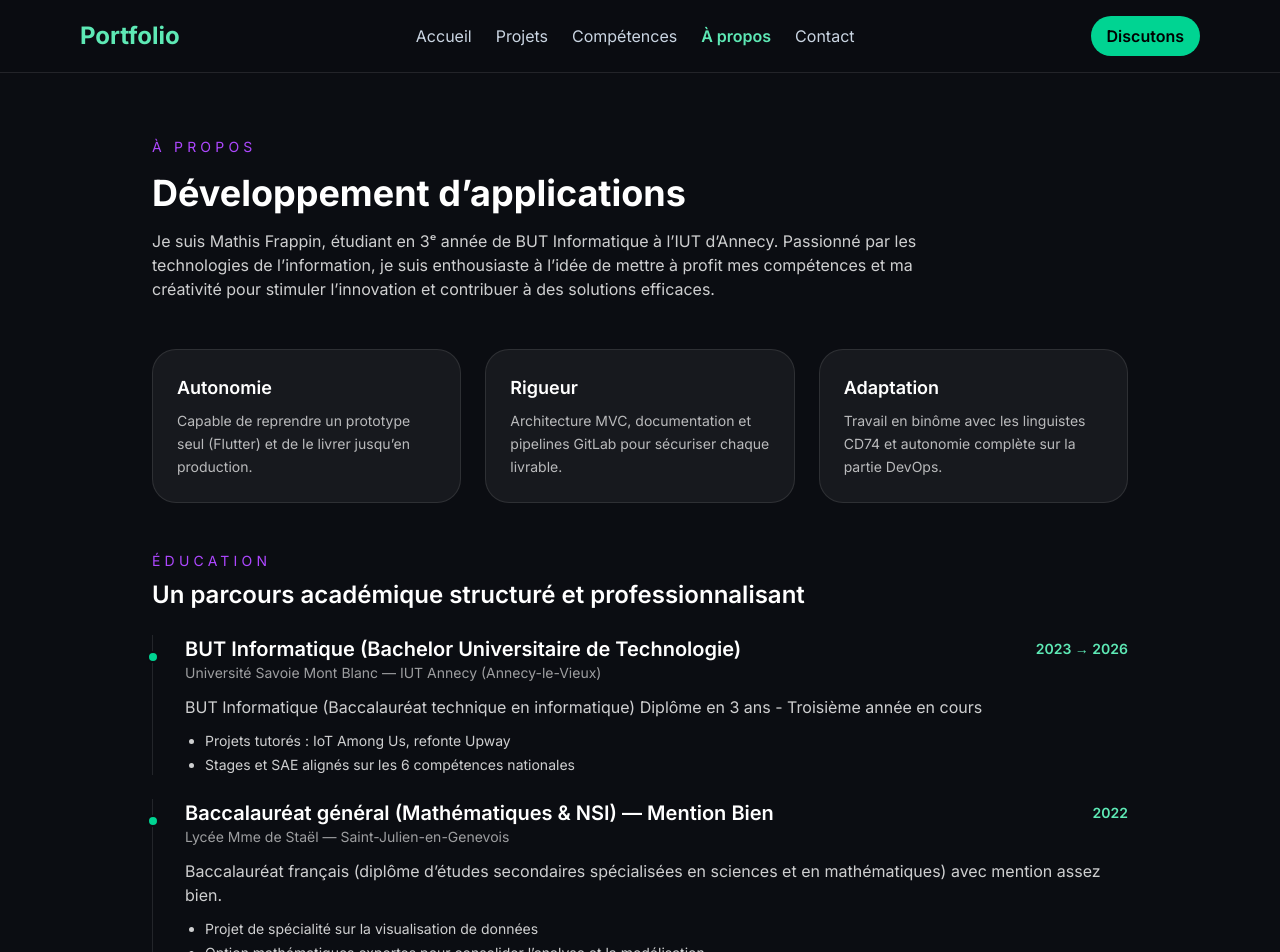
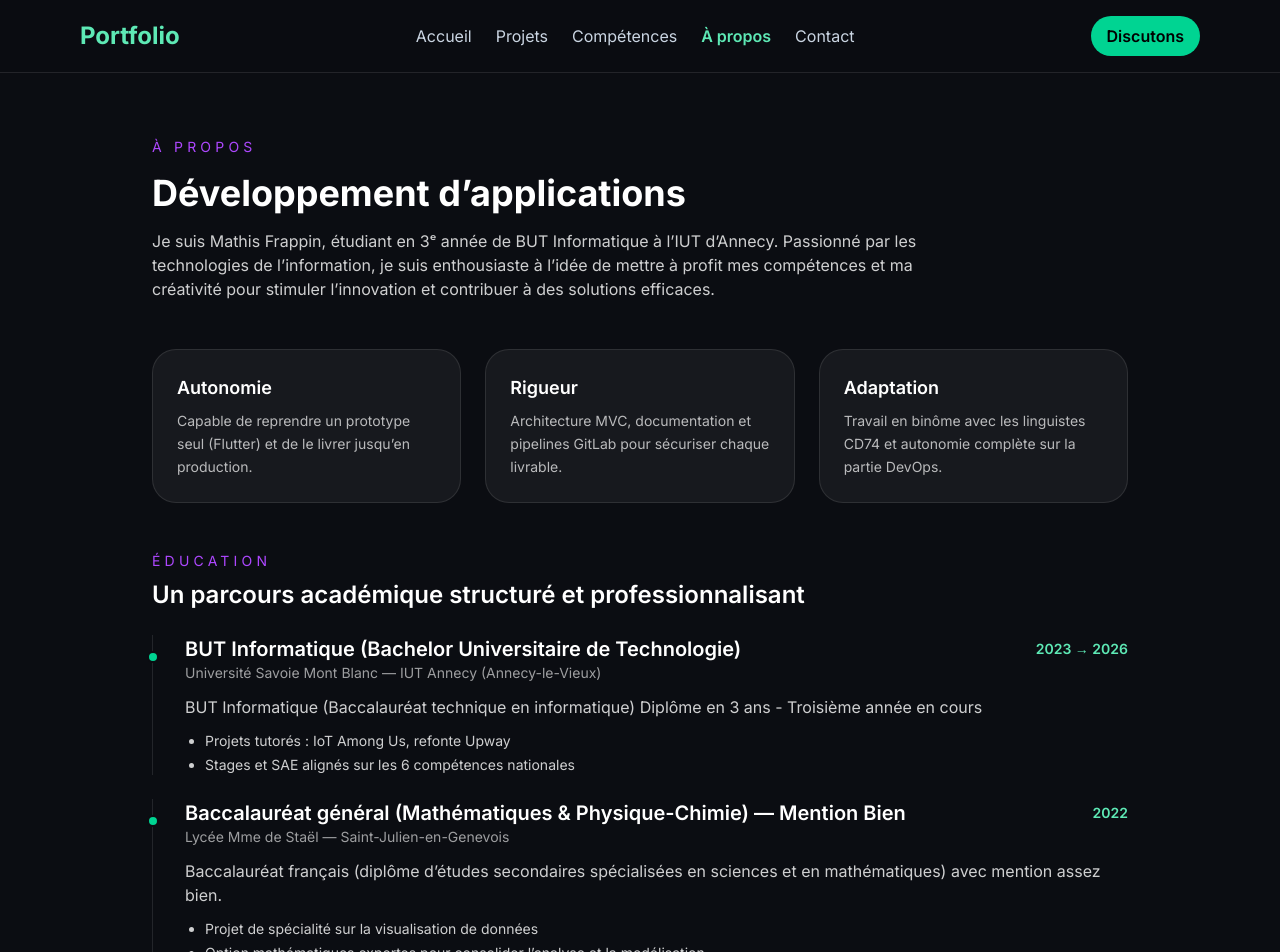
Before and after one commit to MathisFPN/MathisFPN.github.io, a Next.js app: page /about in a window 1280 px wide. Shown: the top 952 px of the page. Built offline with nearby package versions, Linux system fonts and the light colour scheme.

Commit message:
fix: correct title of Baccalauréat général to include Physique-Chimie

```diff
--- a/src/app/about/page.tsx
+++ b/src/app/about/page.tsx
@@ -34,7 +34,7 @@ const educationPath = [
   },
   {
     period: '2022',
-    title: 'Baccalauréat général (Mathématiques & NSI) — Mention Bien',
+    title: 'Baccalauréat général (Mathématiques & Physique-Chimie) — Mention Bien',
     subtitle: 'Lycée Mme de Staël — Saint-Julien-en-Genevois',
     details: 'Baccalauréat français (diplôme d’études secondaires spécialisées en sciences et en mathématiques) avec mention assez bien.',
     highlights: [
```
